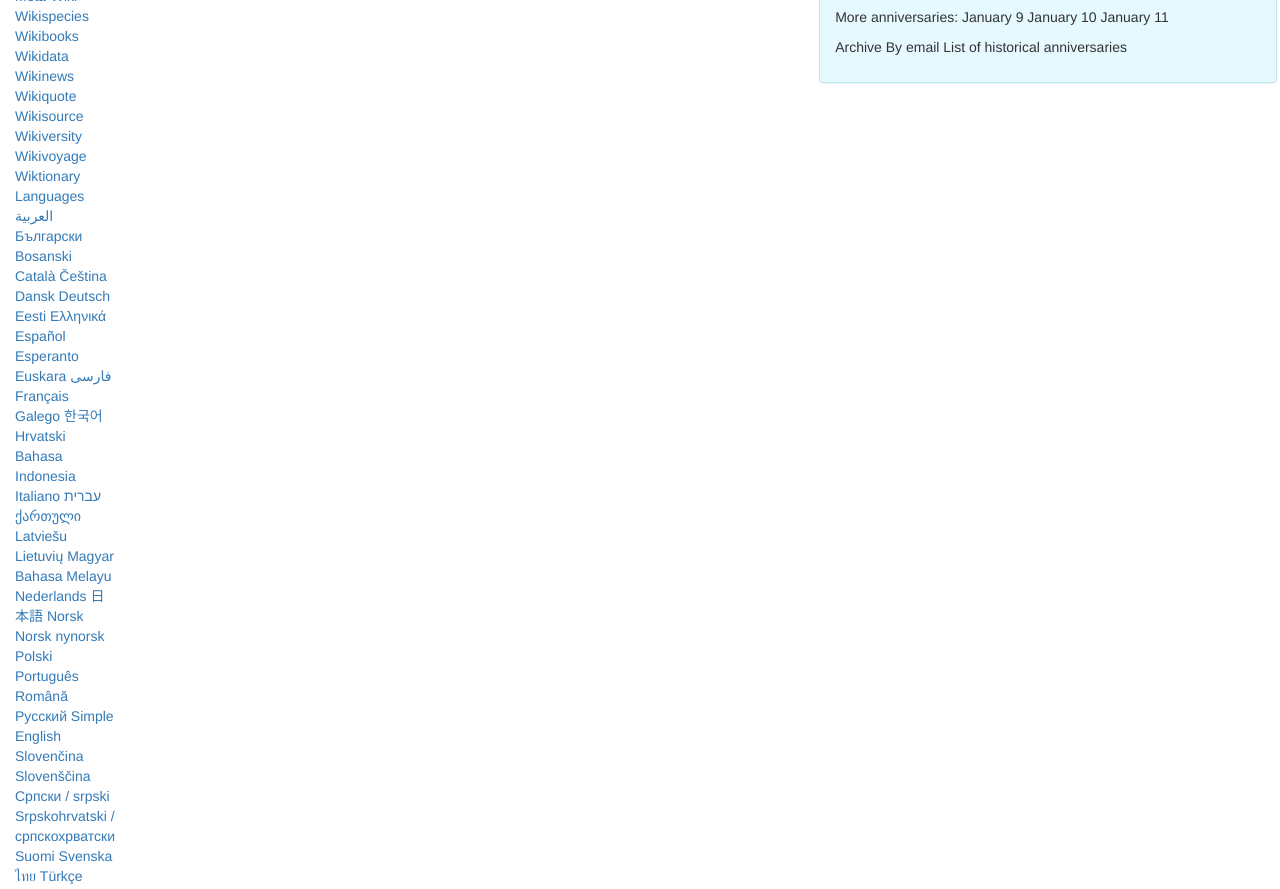
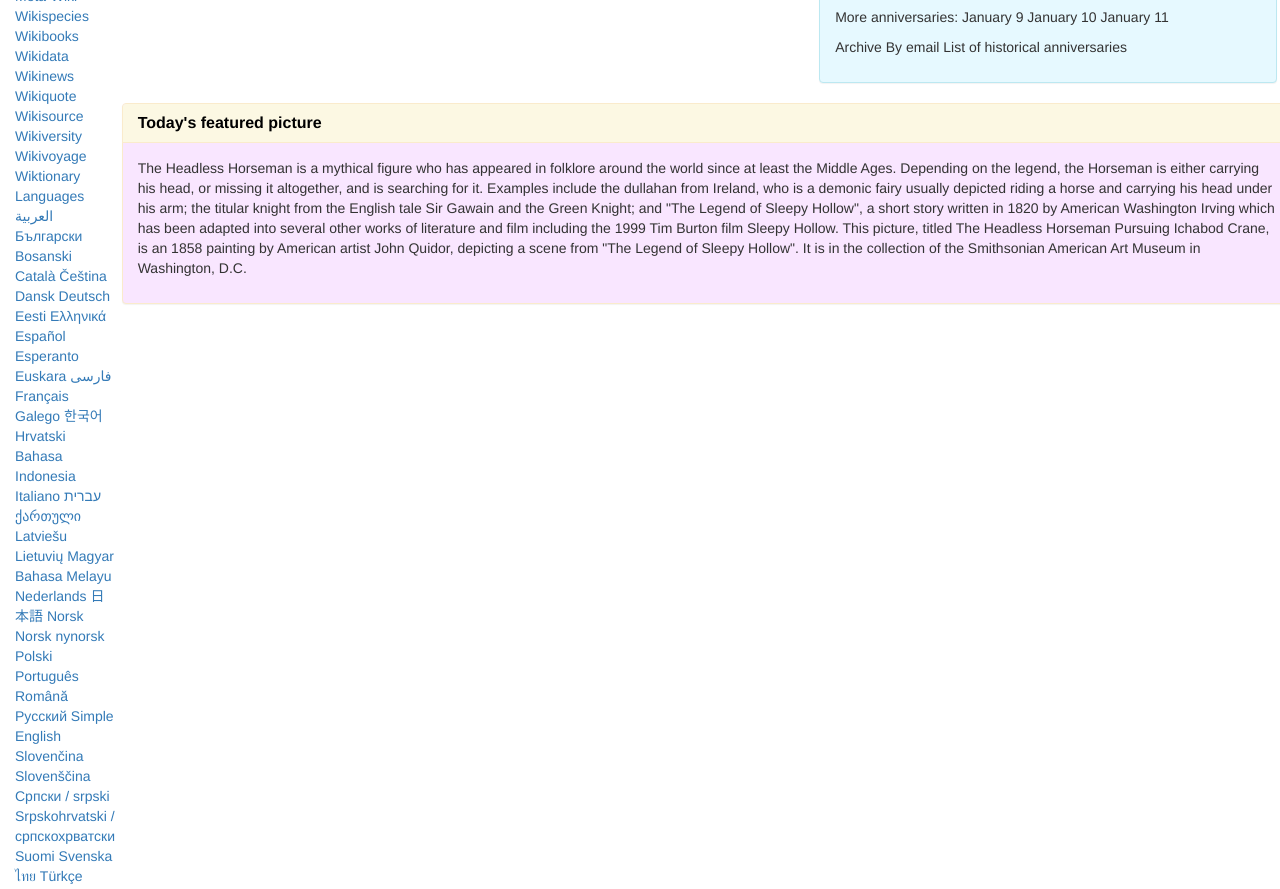
Before and after one commit to dennycle/wiki-recreate, a plain HTML site: page index.html in a window 1280 px wide. Shown: the part 901-1790 px from the top of the page. Drawn offline with Linux system fonts and the light colour scheme.

Commit message:
add new panel and css styling

```diff
--- a/css/styles.css
+++ b/css/styles.css
@@ -6,6 +6,9 @@
 }
 .panel-info {
   background-color: #e6f9ff;
+}
+.panel-warning {
+  background-color: #f9e6ff;
 }
 .panel-title {
   color: black;
--- a/index.html
+++ b/index.html
@@ -192,7 +192,20 @@
           </div>
         </div>
       </div>
-    </div>
+        <div class="container">
+          <div class="panel panel-warning">
+            <div class="panel-heading">
+              <h2 class="panel-title">Today's featured picture</h2>
+            </div>
+            <div class="panel-body">
+            <p>The Headless Horseman is a mythical figure who has appeared in folklore around the world since at least the Middle Ages. Depending on the legend, the Horseman is either carrying his head, or missing it altogether, and is searching for it. Examples include the dullahan from Ireland, who is a demonic fairy usually depicted riding a horse and carrying his head under his arm; the titular knight from the English tale Sir Gawain and the Green Knight; and "The Legend of Sleepy Hollow", a short story written in 1820 by American Washington Irving which has been adapted into several other works of literature and film including the 1999 Tim Burton film Sleepy Hollow.
+
+            This picture, titled The Headless Horseman Pursuing Ichabod Crane, is an 1858 painting by American artist John Quidor, depicting a scene from "The Legend of Sleepy Hollow". It is in the collection of the Smithsonian American Art Museum in Washington, D.C.</p>
+            </div>
+          </div>
+        </div>
+        </div>
+      </div>
     <div class="bottom">
 
     </div>
```
